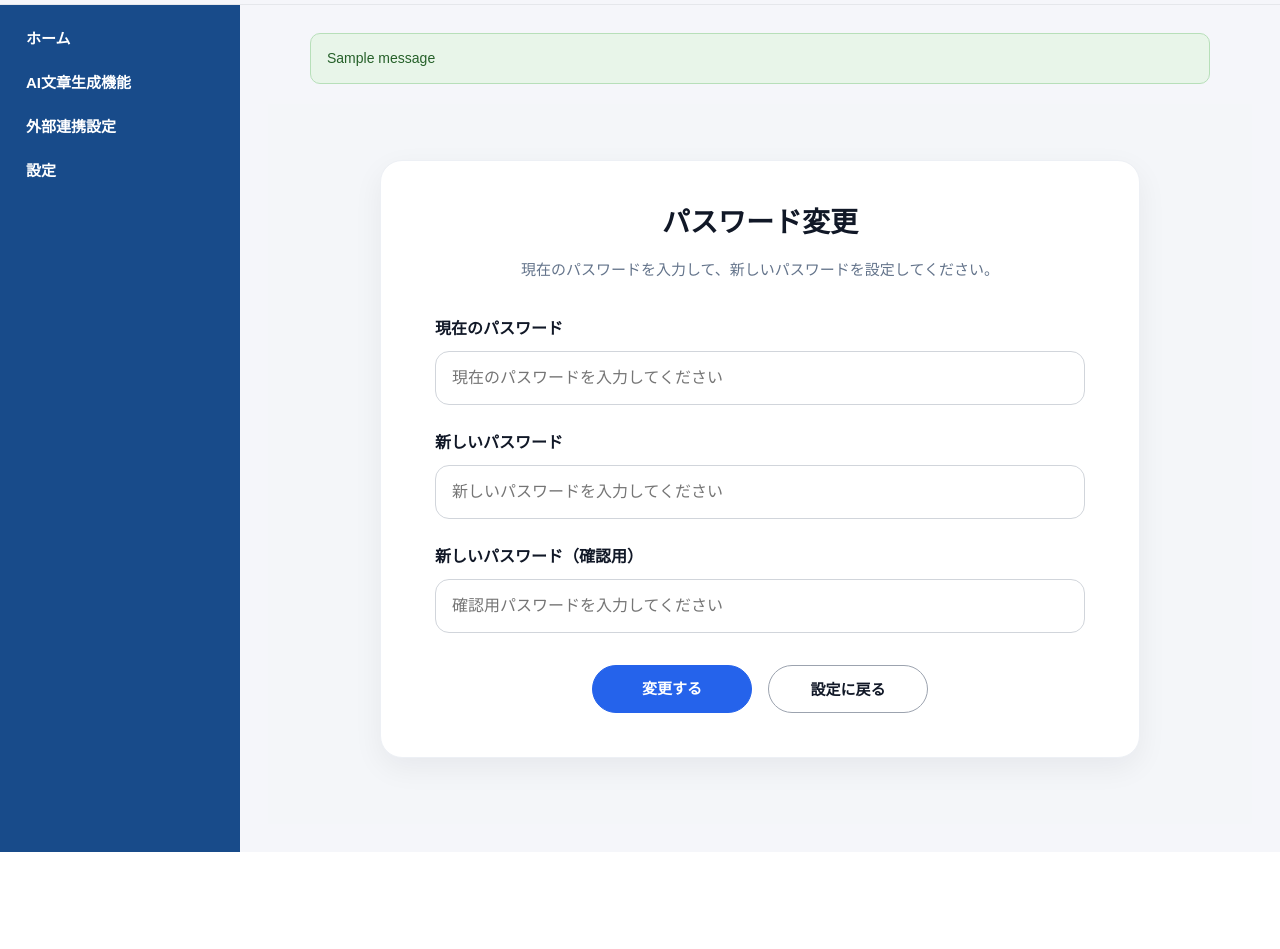
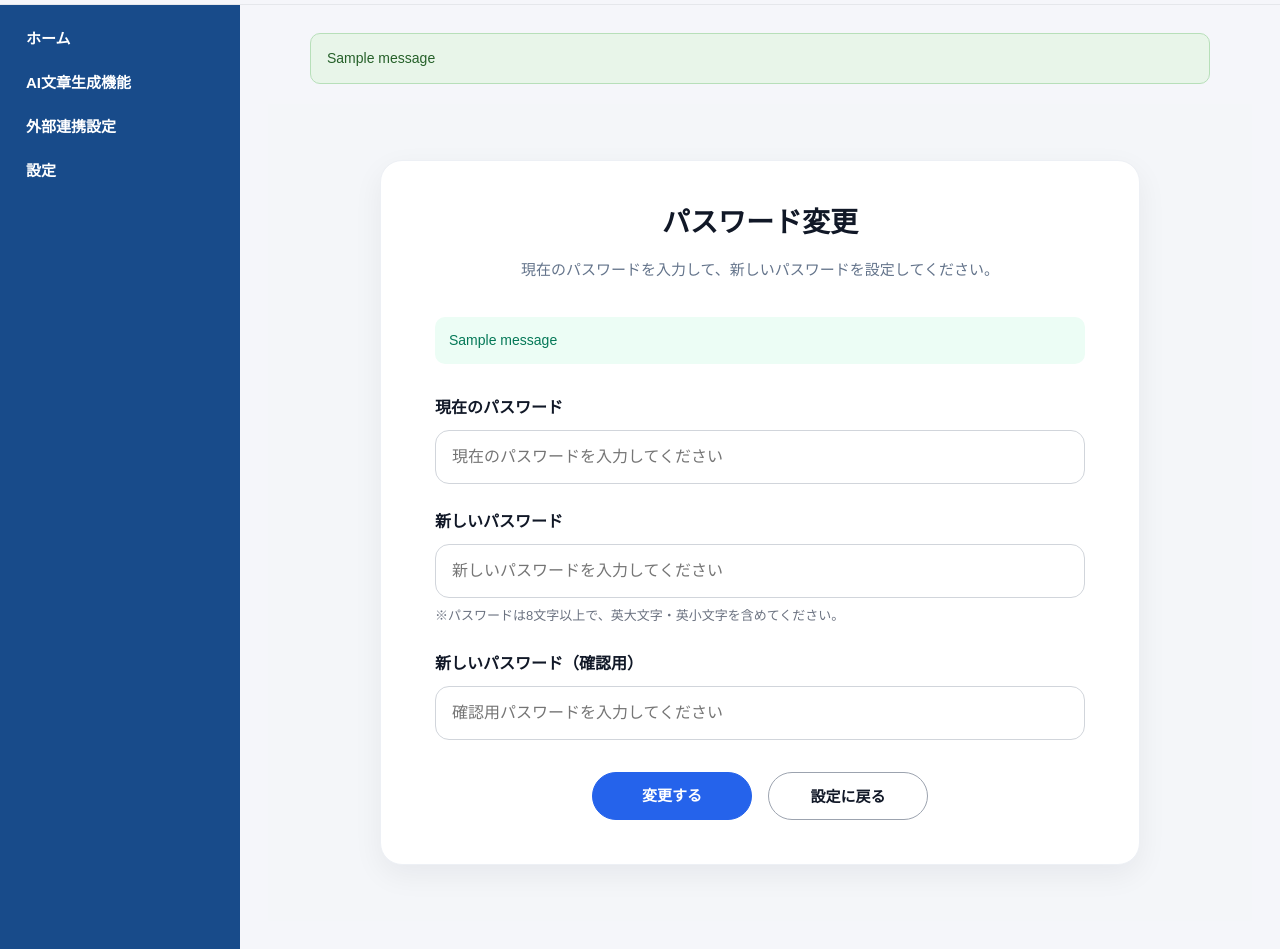
Before and after one commit to saki10/Daily, a Django app: page /settings/password/ in a window 1280 px wide. Shown: the part 51-1000 px from the top of the page. Before the commit the page ends 903 px from the top, so only its background shows below. Run offline with Django 5.2, Linux system fonts and the light colour scheme; a user stored in the database is signed in; tables that the repository leaves empty hold one stand-in row (values such as "Sample post"); one stand-in notice (Sample message) is shown.

Commit message:
fix: パスワード関連画面のエラー表示を統一

```diff
--- a/reports/static/css/style.css
+++ b/reports/static/css/style.css
@@ -3997,3 +3997,118 @@ button {
 .password-change-card .settings-back-btn:hover {
   background: #f3f4f6;
 }
+
+
+/* ==============================
+   SP版：ホーム検索の日付入力欄 修正
+============================== */
+
+.home-wrap input[type="date"],
+.search-section input[type="date"],
+.home-search-form input[type="date"] {
+  -webkit-appearance: none !important;
+  appearance: none !important;
+
+  width: 100% !important;
+  height: 52px !important;
+  min-height: 52px !important;
+  max-height: 52px !important;
+
+  padding: 0 44px 0 16px !important;
+
+  border: 1px solid #d1d5db !important;
+  border-radius: 14px !important;
+  background-color: #ffffff !important;
+  color: #111827 !important;
+
+  font-size: 16px !important;
+  line-height: 52px !important;
+  box-sizing: border-box !important;
+
+  opacity: 1 !important;
+  color-scheme: light;
+}
+
+.home-wrap input[type="date"]::-webkit-date-and-time-value,
+.search-section input[type="date"]::-webkit-date-and-time-value,
+.home-search-form input[type="date"]::-webkit-date-and-time-value {
+  text-align: left;
+  color: #111827;
+}
+
+.home-wrap input[type="date"]::-webkit-calendar-picker-indicator,
+.search-section input[type="date"]::-webkit-calendar-picker-indicator,
+.home-search-form input[type="date"]::-webkit-calendar-picker-indicator {
+  opacity: 0.75;
+  cursor: pointer;
+}
+
+@media screen and (max-width: 480px) {
+  .home-wrap .search-section {
+    overflow: hidden !important;
+  }
+
+  .home-wrap .home-search-form {
+    width: 100% !important;
+  }
+
+  .home-wrap .home-search-row {
+    display: flex !important;
+    flex-direction: column !important;
+    gap: 18px !important;
+  }
+
+  .home-wrap .home-search-row .form-group,
+  .home-wrap .form-group {
+    width: 100% !important;
+  }
+
+  .home-wrap input[type="date"] {
+    height: 52px !important;
+    min-height: 52px !important;
+    background-color: #ffffff !important;
+  }
+}
+
+/* ==============================
+   フォームエラー・成功メッセージ共通
+   signup / password_change 共通
+============================== */
+
+.field-error {
+  margin-top: 8px;
+  color: #dc2626;
+  font-size: 14px;
+  line-height: 1.6;
+}
+
+.field-error p {
+  margin: 0;
+}
+
+.form-group.has-error .form-control,
+.form-group.has-error input {
+  border-color: #dc2626;
+  background: #fff7f7;
+}
+
+.password-rule-text {
+  margin: 8px 0 0;
+  color: #6b7280;
+  font-size: 13px;
+  line-height: 1.6;
+}
+
+.form-success-box {
+  margin: 18px 0;
+  padding: 12px 14px;
+  border-radius: 10px;
+  background: #ecfdf5;
+  color: #047857;
+  font-size: 14px;
+  line-height: 1.6;
+}
+
+.form-success-box p {
+  margin: 0;
+}
--- a/templates/reports/password_change.html
+++ b/templates/reports/password_change.html
@@ -1,4 +1,7 @@
-{% extends "reports/base.html" %} {% load static %} {% block content %}
+{% extends "reports/base.html" %}
+{% load static %}
+
+{% block content %}
 <div class="settings-page">
   <div class="settings-card password-change-card">
     <h1 class="settings-title">パスワード変更</h1>
@@ -7,38 +10,75 @@
       現在のパスワードを入力して、新しいパスワードを設定してください。
     </p>
 
-    {% if form.errors %}
-    <div class="form-error-box">
-      {% for field in form %} {% for error in field.errors %}
-      <p>{{ error }}</p>
-      {% endfor %} {% endfor %} {% for error in form.non_field_errors %}
-      <p>{{ error }}</p>
-      {% endfor %}
-    </div>
+    {% if messages %}
+      <div class="form-success-box">
+        {% for message in messages %}
+          <p>{{ message }}</p>
+        {% endfor %}
+      </div>
     {% endif %}
 
-    <form method="post" class="settings-form password-change-form">
+    {% if form.non_field_errors %}
+      <div class="form-error-box">
+        {% for error in form.non_field_errors %}
+          <p>{{ error }}</p>
+        {% endfor %}
+      </div>
+    {% endif %}
+
+    <form method="post" class="settings-form password-change-form" novalidate>
       {% csrf_token %}
 
-      <div class="form-group">
+      <div class="form-group {% if form.old_password.errors %}has-error{% endif %}">
         <label for="{{ form.old_password.id_for_label }}" class="form-label">
           現在のパスワード
         </label>
+
         {{ form.old_password }}
+
+        {% if form.old_password.errors %}
+          <div class="field-error">
+            {% for error in form.old_password.errors %}
+              <p>{{ error }}</p>
+            {% endfor %}
+          </div>
+        {% endif %}
       </div>
 
-      <div class="form-group">
+      <div class="form-group {% if form.new_password1.errors %}has-error{% endif %}">
         <label for="{{ form.new_password1.id_for_label }}" class="form-label">
           新しいパスワード
         </label>
+
         {{ form.new_password1 }}
+
+        <p class="password-rule-text">
+          ※パスワードは8文字以上で、英大文字・英小文字を含めてください。
+        </p>
+
+        {% if form.new_password1.errors %}
+          <div class="field-error">
+            {% for error in form.new_password1.errors %}
+              <p>{{ error }}</p>
+            {% endfor %}
+          </div>
+        {% endif %}
       </div>
 
-      <div class="form-group">
+      <div class="form-group {% if form.new_password2.errors %}has-error{% endif %}">
         <label for="{{ form.new_password2.id_for_label }}" class="form-label">
           新しいパスワード（確認用）
         </label>
+
         {{ form.new_password2 }}
+
+        {% if form.new_password2.errors %}
+          <div class="field-error">
+            {% for error in form.new_password2.errors %}
+              <p>{{ error }}</p>
+            {% endfor %}
+          </div>
+        {% endif %}
       </div>
 
       <div class="settings-button-area">
```
